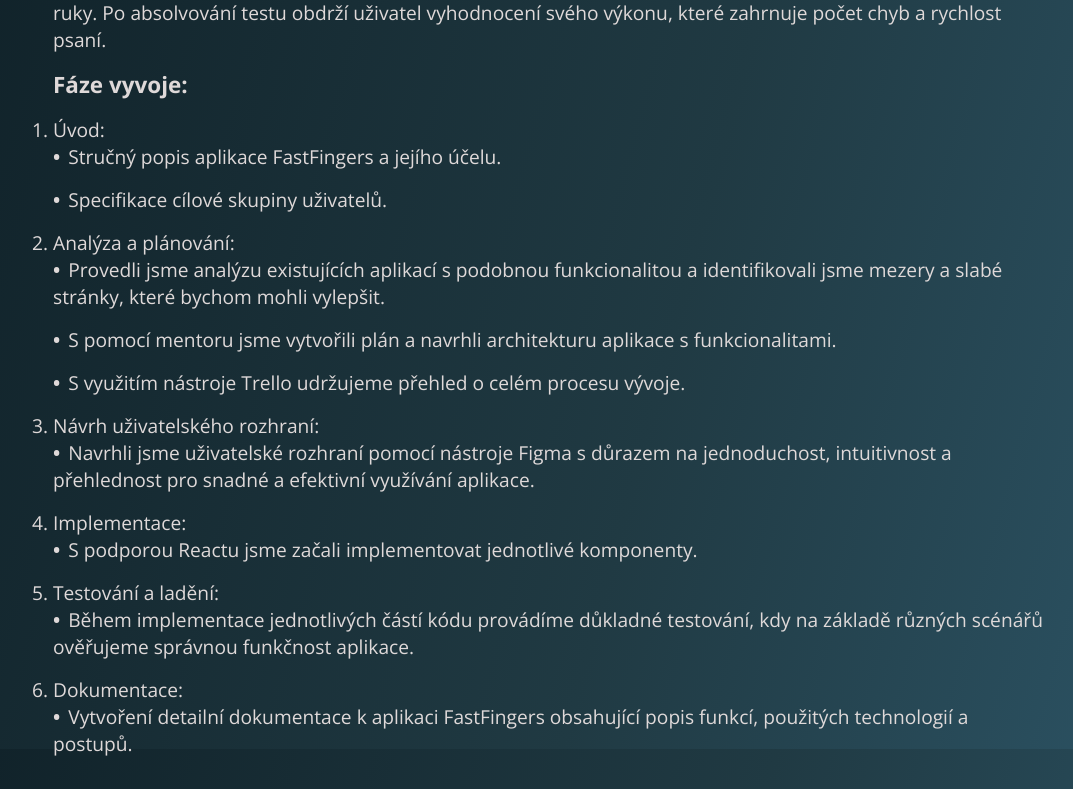
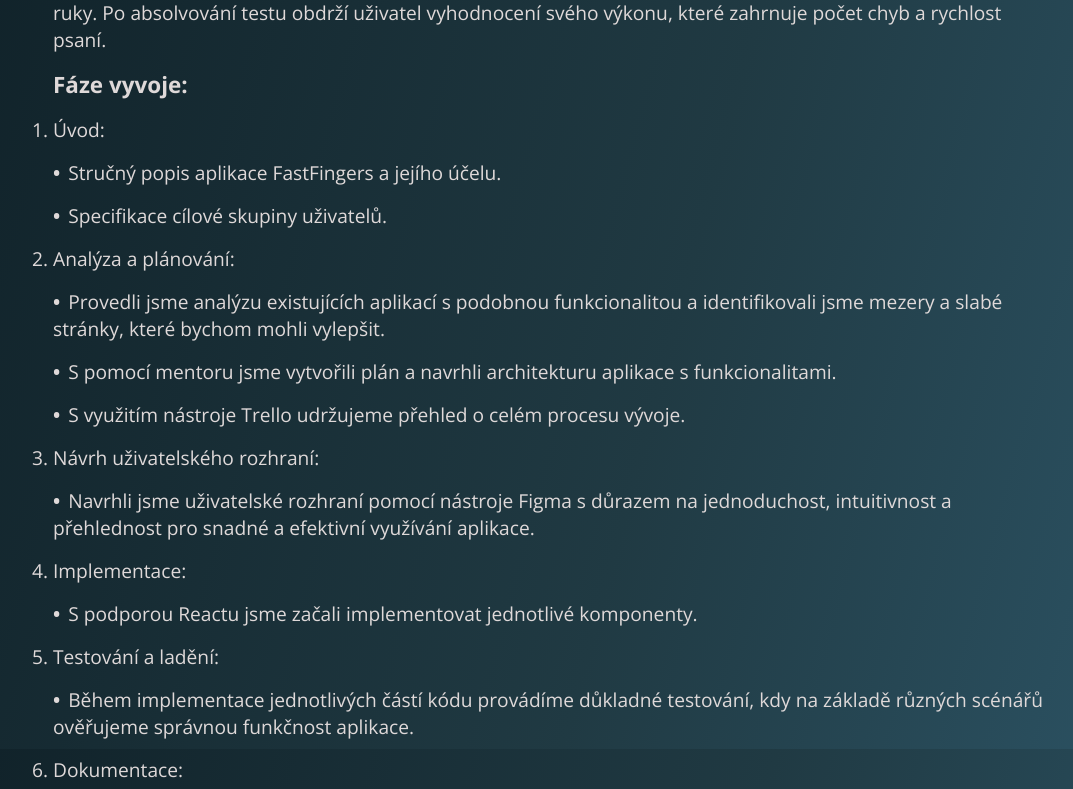
Before and after one commit to NataliiaHl/o-projektu, a React app: page /about_project in a window 1280 px wide. Shown: the part 851-1640 px from the top of the page, without its empty margins (105-1178 px from the left). Built offline with nearby package versions, Linux system fonts and the light colour scheme.

Commit message:
Final adjustments in AboutProject

```diff
--- a/src/pages/AboutProject/style.css
+++ b/src/pages/AboutProject/style.css
@@ -47,6 +47,7 @@
 .custom-ol li,
 .custom-ul li {
   margin-bottom: 1rem;
+  margin-top: 1rem;
 }
 
 .custom-ol li:before {
```
